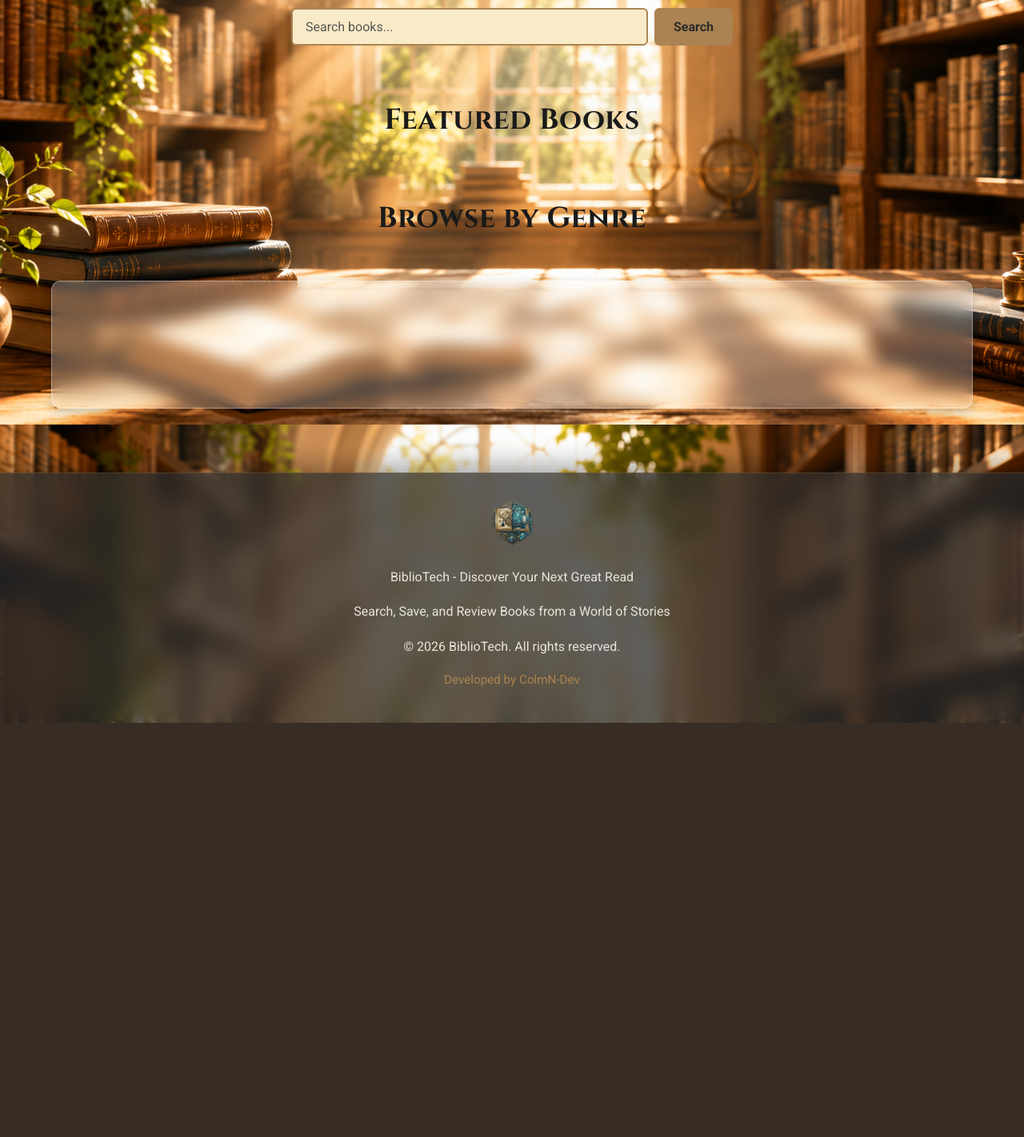
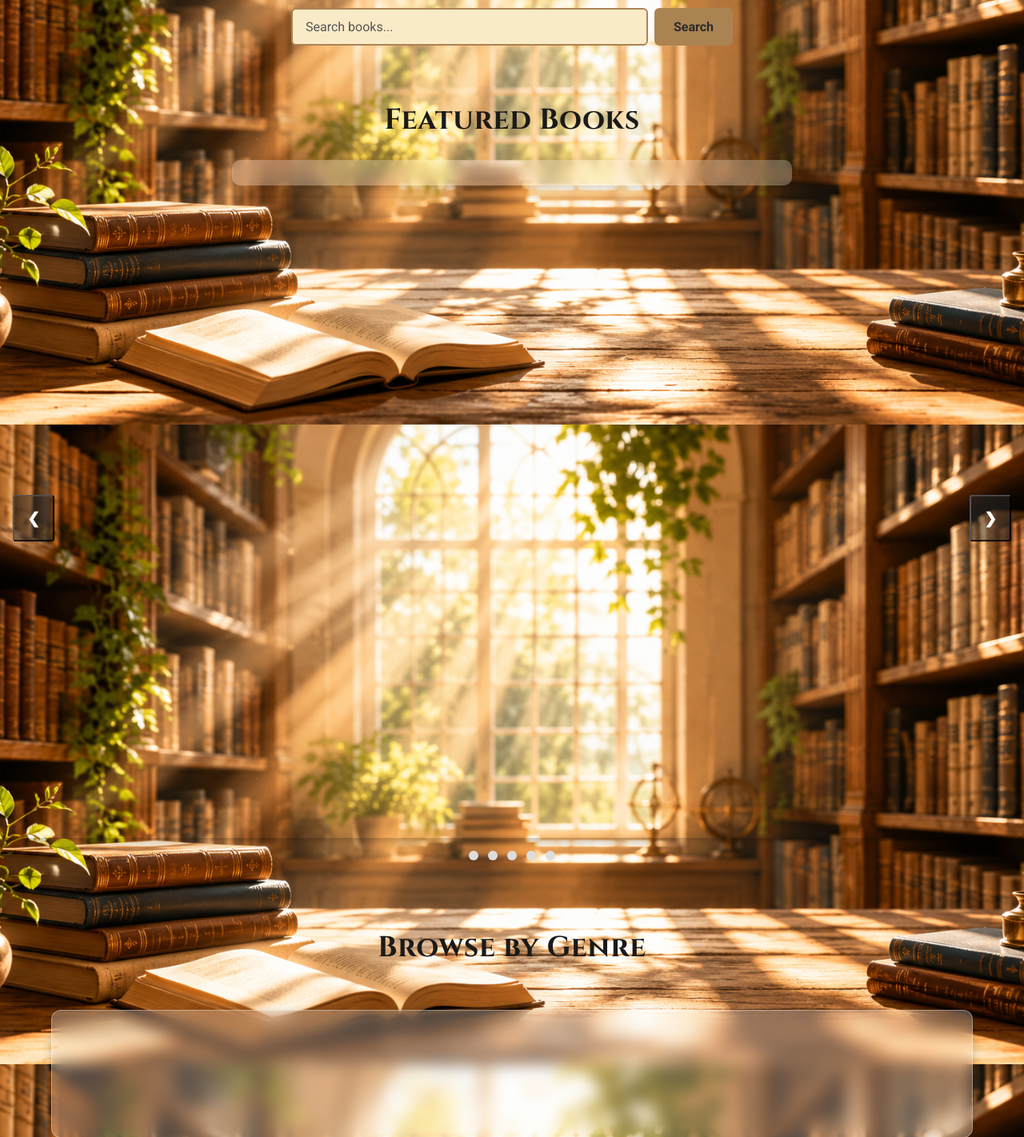
Before and after one commit to ColmN-Dev/BiblioTech, a Flask app: page / in a window 1280 px wide. Shown: the part 269-1691 px from the top of the page at 80% size. Before the commit the page ends 1173 px from the top, so only its background shows below. Run offline with Flask 3, Linux system fonts and the light colour scheme.

Commit message:
feat(homepage): add quote section and book carousel layout

```diff
--- a/app/templates/index.html
+++ b/app/templates/index.html
@@ -50,11 +50,78 @@
 
 
 <section class="featured-books">
+
     <h2>Featured Books</h2>
 
-    <div class="carousel">
-        <!-- Carousel slides -->
+    <div class="featured-content">
+
+        <div class="quote-container">
+
+            <blockquote id="quote" class="quote-text"></blockquote>
+
+            <p id="author" class="quote-author"></p>
+
+        </div>
+
+
+        <div class="carousel">
+
+            <div class="carousel-wrapper">
+
+                <div class="slider-carousel">
+
+                    {% for book in featured_books %}
+
+                    <div class="slide">
+
+                        <a href="{{ url_for('routes.book_detail', book_id=book.id) }}">
+
+                            {% if book.volumeInfo.imageLinks %}
+                                <img src="{{ book.volumeInfo.imageLinks.thumbnail }}" alt="{{ book.volumeInfo.title }}">
+                            {% else %}
+                                <img src="/static/images/no-cover.png" alt="No cover available">
+                            {% endif %}
+
+                        </a>
+
+                        <div class="slide-text">
+
+                            <h3>
+                                {{ book.volumeInfo.title }}
+                            </h3>
+
+                        </div>
+
+                    </div>
+
+                    {% endfor %}
+
+                </div>
+
+                <div class="carousel-nav">
+
+                    <button class="prev">&#10094;</button>
+
+                    <button class="next">&#10095;</button>
+
+                </div>
+
+            </div>
+
+            <div class="navigation-dots">
+
+                <span class="dot"></span>
+                <span class="dot"></span>
+                <span class="dot"></span>
+                <span class="dot"></span>
+                <span class="dot"></span>
+
+            </div>
+
+        </div>
+
     </div>
+
 </section>
 
 
```
